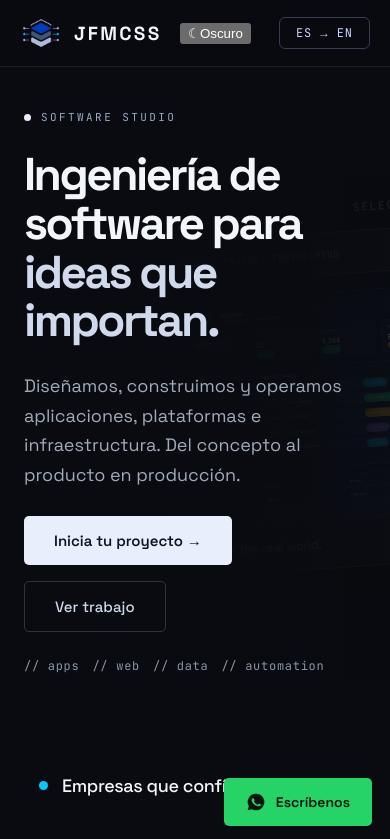
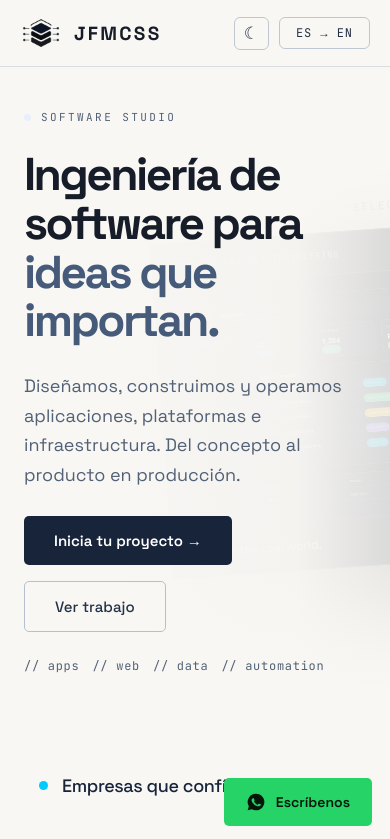
Before and after one commit to infoboy27/jfmcss-ui, a Next.js app: page / in a window 390 px wide. Shown: the top 839 px of the page. Built offline with nearby package versions, Linux system fonts and the light colour scheme; no server answers; the database is empty.

Commit message:
style: add warm editorial light theme and responsive switch styling

```diff
--- a/src/app/globals.css
+++ b/src/app/globals.css
@@ -272,3 +272,60 @@ a.wa-btn svg { animation: none; }
 #contacto .section-head h2 { font-size: clamp(36px,4vw,58px); }
 @media(max-width:900px) { .services-grid { grid-template-columns: repeat(2,minmax(0,1fr)); } }
 @media(max-width:650px) { .services-grid { grid-template-columns: 1fr; } .svc-card { min-height: 0; padding: 30px 24px; } .work-grid { gap: 46px; } .section-intro { margin-top: -30px; margin-bottom: 35px; } }
+
+/* Theme switch, accessible in both desktop and mobile nav */
+.theme-btn { display:inline-flex; align-items:center; gap:8px; background:transparent; color:#d7deec; border:1px solid #343d51; border-radius:6px; padding:7px 11px; cursor:pointer; font:500 12px 'Space Grotesk',sans-serif; }
+.theme-btn:hover,.theme-btn:focus-visible { border-color:#7d93ba; }
+.theme-btn span:first-child { font-size:17px; line-height:1; }
+@media(max-width:900px) { .nav-links { gap:10px; } .theme-btn { padding:7px 9px; } }
+@media(max-width:460px) { .theme-btn span:last-child { display:none; } }
+
+/* Daylight editorial palette. Dark remains the base, including all existing admin screens. */
+html[data-theme="light"] { color-scheme:light; }
+html[data-theme="light"] body { background:#f8f7f4; color:#151c28; }
+html[data-theme="light"] nav.main-nav { background:rgba(248,247,244,.95); border-color:#d9dce0; }
+html[data-theme="light"] .nav-brand span,html[data-theme="light"] .section-head h2,html[data-theme="light"] h1.hero-title { color:#171d28; }
+html[data-theme="light"] .nav-brand img { filter:brightness(.12); }
+html[data-theme="light"] a.nav-link { color:#3f4b5c; }
+html[data-theme="light"] a.nav-link:hover { color:#101827; }
+html[data-theme="light"] .lang-btn,html[data-theme="light"] .theme-btn { color:#243247; border-color:#bdc6d1; }
+html[data-theme="light"] header#top { background:#f8f7f4; }
+html[data-theme="light"] .hero-fade { background:linear-gradient(90deg,#f8f7f4 25%,rgba(248,247,244,.98) 44%,rgba(248,247,244,.12) 95%); }
+html[data-theme="light"] h1.hero-title .grad { color:#465b7a; }
+html[data-theme="light"] p.hero-sub,html[data-theme="light"] .hero-tags,html[data-theme="light"] .hero-badge { color:#526176; }
+html[data-theme="light"] a.cta-primary { background:#17243a; color:#fff; }
+html[data-theme="light"] a.cta-primary:hover { background:#30415d; color:#fff; }
+html[data-theme="light"] a.cta-secondary { color:#243247; border-color:#b5bfcd; }
+html[data-theme="light"] .trusted-label { color:#17243a; }
+html[data-theme="light"] .trusted-logo img { filter:grayscale(1) brightness(.35); opacity:.72; }
+html[data-theme="light"] .trusted-logo:hover img { filter:none; opacity:1; }
+html[data-theme="light"] .section-head .num,html[data-theme="light"] .section-intro { color:#526176; }
+html[data-theme="light"] .services-grid,html[data-theme="light"] .stats-grid { background:#d4dae2; border-color:#d4dae2; }
+html[data-theme="light"] .svc-card { background:#fff; }
+html[data-theme="light"] .svc-card:hover { background:#f1f4f8; }
+html[data-theme="light"] .svc-card h3,html[data-theme="light"] .work-item h3 { color:#152236; }
+html[data-theme="light"] .svc-card p,html[data-theme="light"] .work-item p,html[data-theme="light"] .about-text p,html[data-theme="light"] .contact-text p { color:#536176; }
+html[data-theme="light"] .svc-icon.accent-a,html[data-theme="light"] .svc-icon.accent-b,html[data-theme="light"] .svc-icon.accent-c { background:#314a6e; color:#fff; }
+html[data-theme="light"] #nosotros,html[data-theme="light"] #contacto { background:#edf0f3; border-color:#d7dce4; }
+html[data-theme="light"] .stat-card { background:#fff; }
+html[data-theme="light"] .stat-card .value { color:#547095; }
+html[data-theme="light"] .stat-card .label { color:#1d2b3d; }
+html[data-theme="light"] .work-img { background:#e9edf2; border-color:#d7dce4; }
+html[data-theme="light"] .work-item .tag { color:#44638a; }
+html[data-theme="light"] .contact-email { color:#315d92; }
+html[data-theme="light"] form.contact-form input,html[data-theme="light"] form.contact-form textarea { background:#fff; border-color:#bec7d3; color:#17243a; }
+html[data-theme="light"] form.contact-form button { background:#17243a; color:#fff; }
+html[data-theme="light"] form.contact-form button:hover { background:#30415d; }
+html[data-theme="light"] footer { border-color:#d7dce4; }
+html[data-theme="light"] .footer-note { color:#5a687a; }
+html[data-theme="light"] .footer-left img { filter:brightness(.2); }
+html[data-theme="light"] a.admin-link { color:#61728c; }
+html[data-theme="light"] .form-thanks { color:#315d92; border-color:#a2b8d4; background:#e2ecf7; }
+html[data-theme="light"] .admin-page { background:#f8f7f4; color:#17243a; }
+html[data-theme="light"] .admin-title,html[data-theme="light"] .admin-brand-name { color:#17243a; }
+html[data-theme="light"] .admin-nav { border-color:#d7dce4; }
+html[data-theme="light"] .admin-card,html[data-theme="light"] .admin-login-card { background:#fff; border-color:#d7dce4; }
+html[data-theme="light"] .admin-card-fields input,html[data-theme="light"] .admin-card-fields textarea,html[data-theme="light"] .admin-login-card input { background:#f8fafc; color:#17243a; border-color:#c4cdda; }
+html[data-theme="light"] .admin-intro { color:#536176; }
+html[data-theme="light"] .admin-back { color:#315d92; }
+@media(max-width:900px) { html[data-theme="light"] .hero-fade { background:linear-gradient(90deg,#f8f7f4 10%,rgba(248,247,244,.9) 76%,rgba(248,247,244,.3)); } }
```
